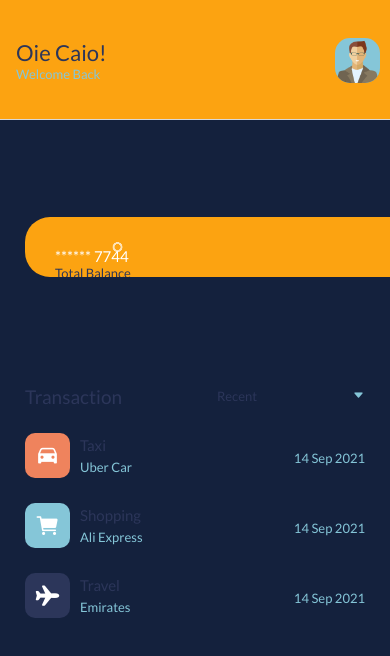
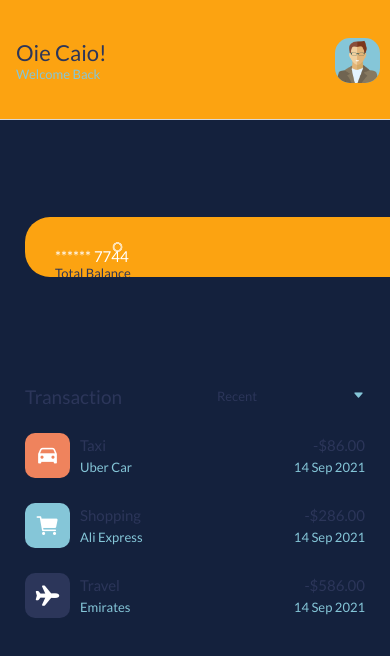
Before and after one commit to CaioCesarP/Project-React-Native, a React Native app: screen /Home in a window 390 px wide. Shown: the top 656 px of the page. Built offline with nearby package versions, Linux system fonts and the light colour scheme.

Commit message:
:bug: fix: Corrigindo exibição de amount.

```diff
--- a/components/Transactions/TransactionItem.tsx
+++ b/components/Transactions/TransactionItem.tsx
@@ -66,7 +66,7 @@ const TransactionItem: FunctionComponent<TransactionProps> = (props) => {
             marginBottom: 5,
           }}
         >
-          {props.amout}
+          {props.amount}
         </RegularText>
         <SmallText
           textStyles={{
```
